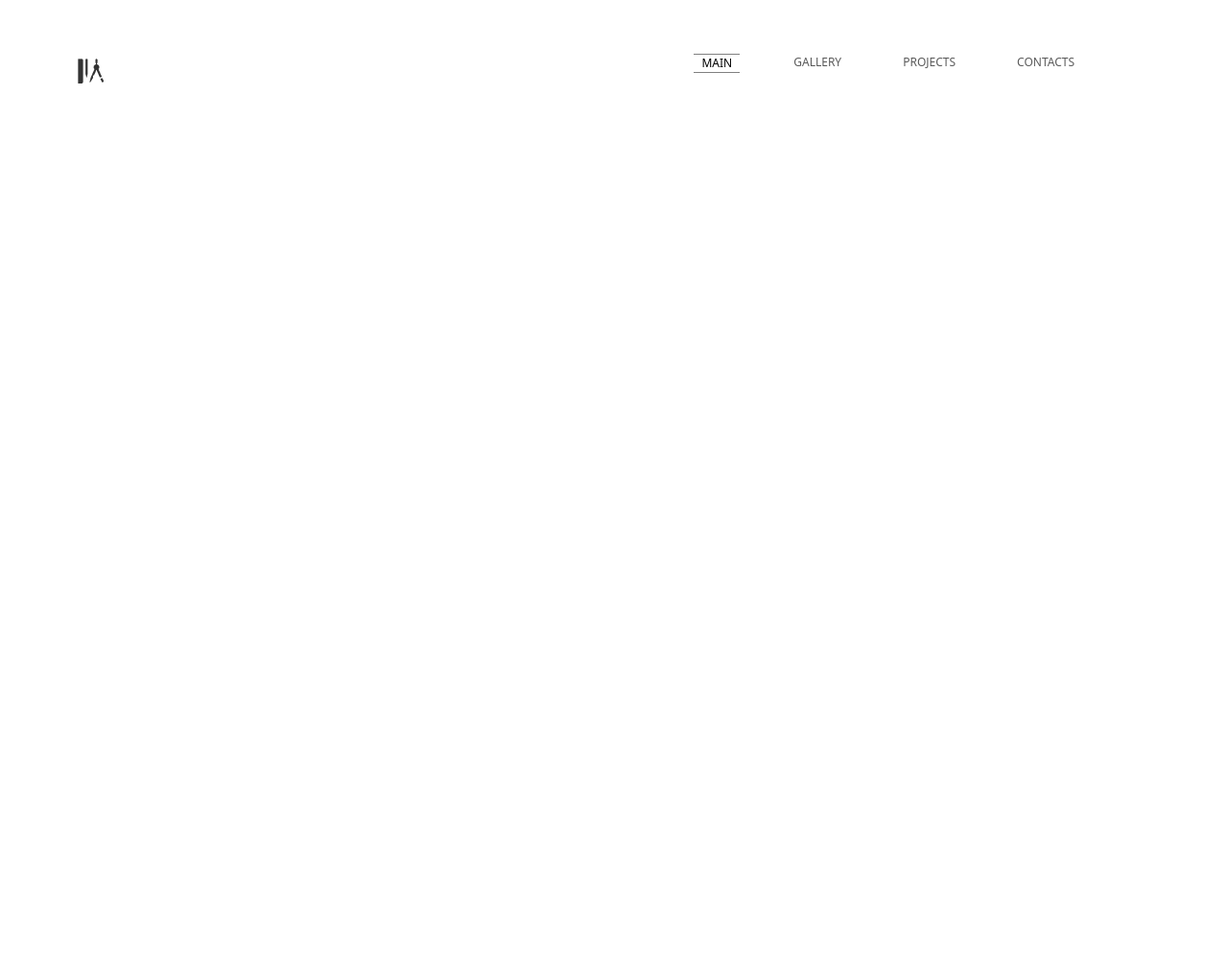
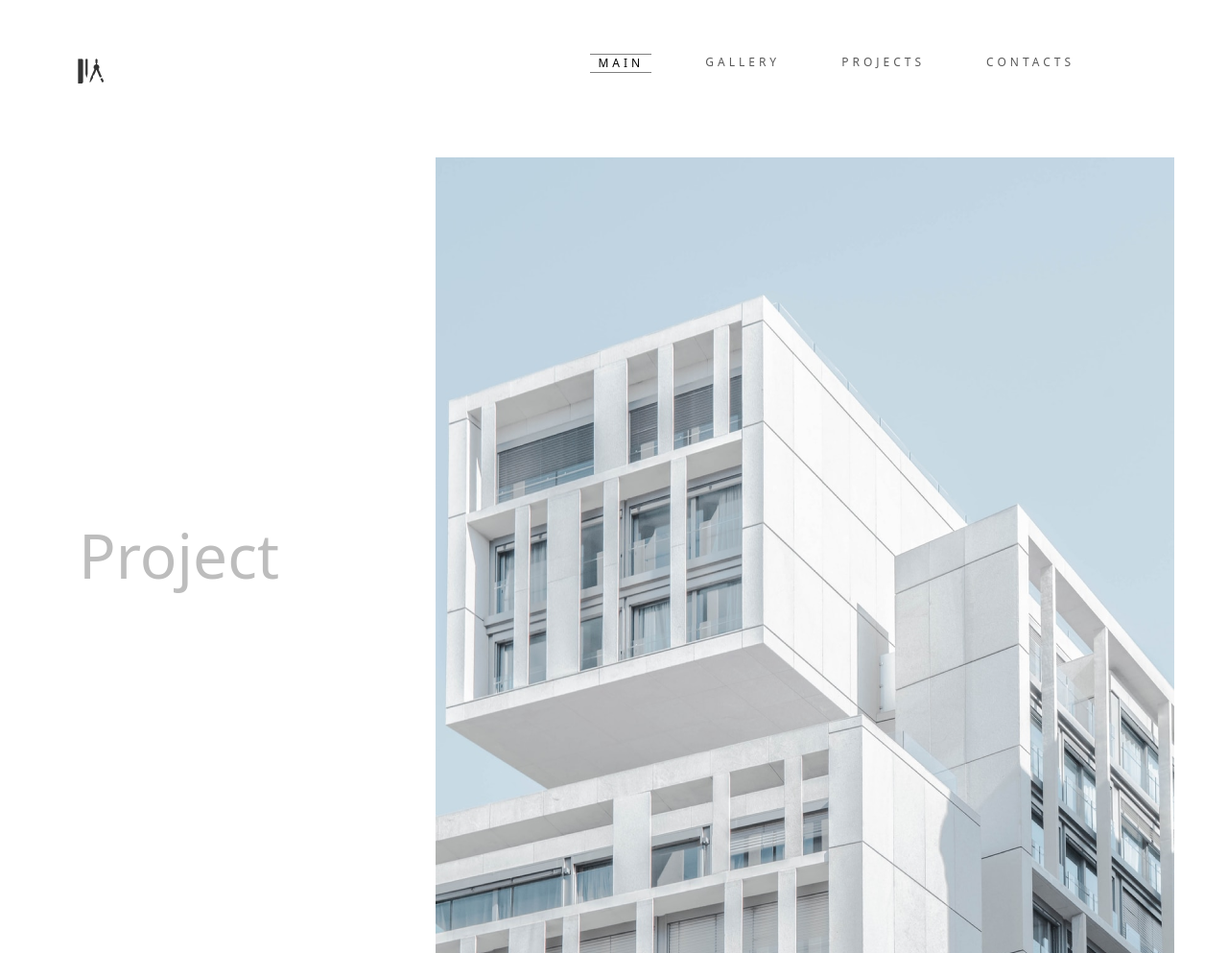
Before and after one commit to Arif-Umrani/architecture-design, a plain HTML site: page index.html in a window 1280 px wide. Shown: the whole page at 96% size. Before the commit the page ends 800 px from the top, so only its background shows below. Drawn offline with nearby package versions, Linux system fonts and the light colour scheme.

Commit message:
add project title and img

```diff
--- a/index.html
+++ b/index.html
@@ -15,7 +15,8 @@
     <!-- Roboto Font Link -->
     <link rel="preconnect" href="https://fonts.googleapis.com">
     <link rel="preconnect" href="https://fonts.gstatic.com" crossorigin>
-<link href="https://fonts.googleapis.com/css2?family=Roboto:ital,wght@0,100..900;1,100..900&display=swap" rel="stylesheet">
+    <link href="https://fonts.googleapis.com/css2?family=Roboto:ital,wght@0,100..900;1,100..900&display=swap"
+        rel="stylesheet">
 </head>
 
 <body>
@@ -42,6 +43,17 @@
         </div>
     </nav>
 
+    <main>
+        <div class="container d-flex align-items-center row-1">
+            <div class="col-4">
+                <span class="project-title">Project</span>
+            </div>
+            <div class="col-8">
+                <img src="assets/images/whitebuilding_img.png" alt="white building img">
+            </div>
+        </div>
+    </main>
+
 
     <!-- JavaScript CDN -->
     <script src="https://cdn.jsdelivr.net/npm/bootstrap@5.3.3/dist/js/bootstrap.bundle.min.js"></script>
--- a/style.scss
+++ b/style.scss
@@ -1,9 +1,14 @@
 // Roboto Font Link Import
 @import url('https://fonts.googleapis.com/css2?family=Roboto:ital,wght@0,100..900;1,100..900&display=swap');
+
+$activeBorder: 1px solid gray;
+$titleFont: 64px;
+$titleColor: #BDBDBD;
 
 @mixin nav-bar {
     font-size: 12px;
     padding: 0;
+    letter-spacing: 4px;
 }
 
 body {
@@ -13,9 +18,23 @@ body {
         a {
             @include nav-bar;
         }
+
         .active {
-            border-top: 1px solid gray;
-            border-bottom: 1px solid gray;
+            border-top: $activeBorder;
+            border-bottom: $activeBorder;
+        }
+    }
+
+    .row-1 {
+
+        .col-4 {
+            font-size: $titleFont;
+            color: $titleColor;
+        }
+
+        .col-8 {
+            width: 770px;
+            height: 829px;
         }
     }
 }
```
Also changed, not shown: assets/images/whitebuilding_img.png (added), style.css, 1 other file. Lines whose indentation alone changed are shown as unchanged.
